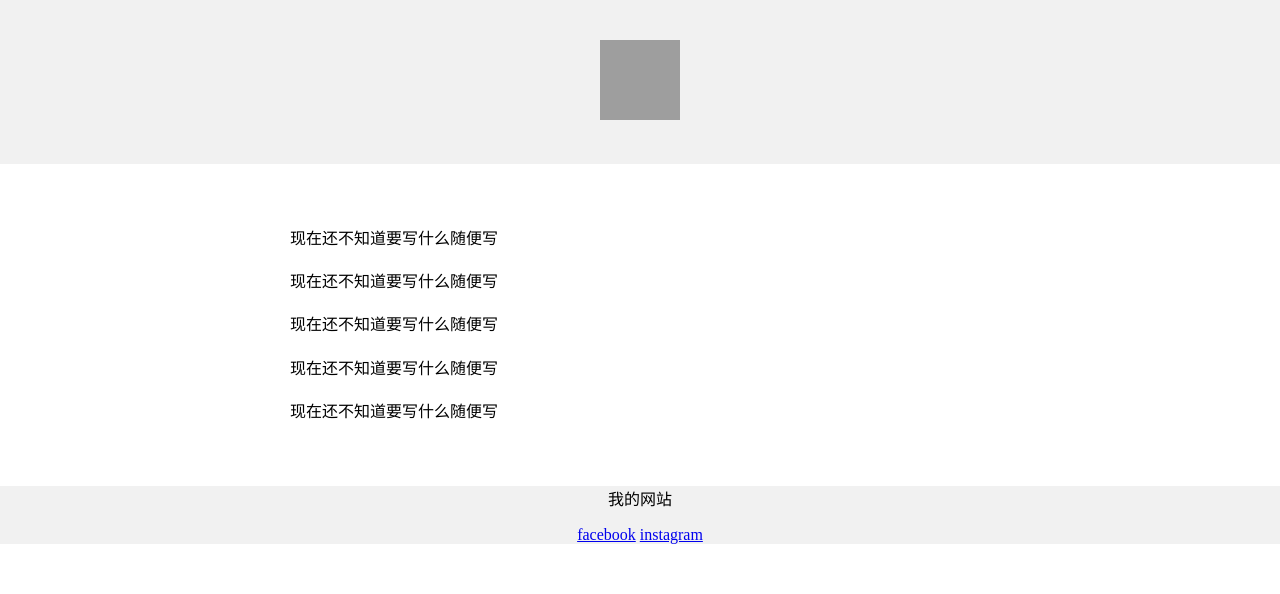
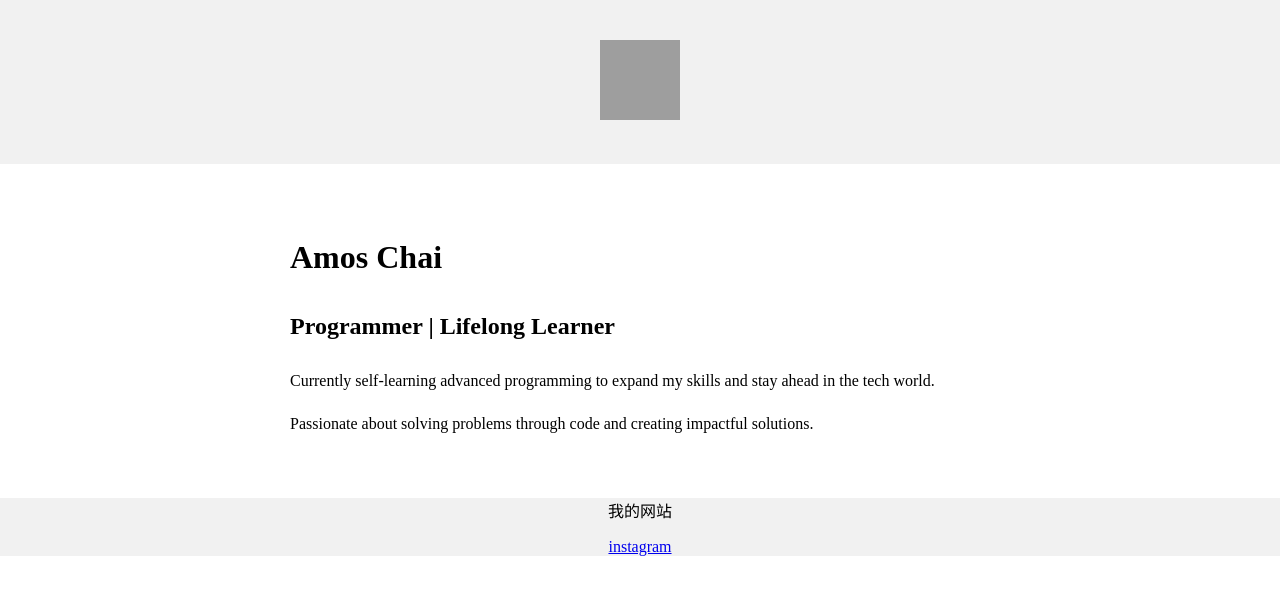
Before and after one commit to amos-chai/moshouse, a plain HTML site: page index.html in a window 1280 px wide. Drawn offline with Linux system fonts and the light colour scheme; grey boxes are pictures that could not be loaded.

Commit message:
Update index.html

```diff
--- a/index.html
+++ b/index.html
@@ -1,8 +1,7 @@
 <!DOCTYPE html>
-<html lang="zh-CN">
-  <head>
+<html lang="zh-CN"><head>
     <meta charset="utf-8">
-    <meta name="viewport" content="width=device-width, initial-scale=1" />
+    <meta name="viewport" content="width=device-width, initial-scale=1">
     <title>看什么看</title>
     <style>
       body {
@@ -16,7 +15,7 @@
     text-align:center;
     padding:40px
     ">
-      <img src="https://scontent.fmkz1-1.fna.fbcdn.net/v/t39.30808-6/454946687_26767979529467248_2121204705720384486_n.jpg?_nc_cat=107&ccb=1-7&_nc_sid=6ee11a&_nc_ohc=t9C8DHIFyLUQ7kNvgFlLhrG&_nc_zt=23&_nc_ht=scontent.fmkz1-1.fna&_nc_gid=AAEoW8QLE6GEaXYFK8vHQzA&oh=00_AYCe25mfNDLRz6yCkImM7JJVwbi-J-PsXPdSrTwRq2UJGw&oe=6784FB70" alt="头像" width="80px" height="80px">
+      <img src="https://scontent.fmkz1-1.fna.fbcdn.net/v/t39.30808-6/454946687_26767979529467248_2121204705720384486_n.jpg?_nc_cat=107&amp;ccb=1-7&amp;_nc_sid=6ee11a&amp;_nc_ohc=t9C8DHIFyLUQ7kNvgFlLhrG&amp;_nc_zt=23&amp;_nc_ht=scontent.fmkz1-1.fna&amp;_nc_gid=AAEoW8QLE6GEaXYFK8vHQzA&amp;oh=00_AYCe25mfNDLRz6yCkImM7JJVwbi-J-PsXPdSrTwRq2UJGw&amp;oe=6784FB70" alt="头像" width="80px" height="80px">
     </div>
     <div style="
     max-width:700px;
@@ -24,11 +23,16 @@
     padding:15px;
     line-height:1.7;
     ">
-      <p>现在还不知道要写什么随便写</p>
-      <p>现在还不知道要写什么随便写</p>
-      <p>现在还不知道要写什么随便写</p>
-      <p>现在还不知道要写什么随便写</p>
-      <p>现在还不知道要写什么随便写</p>
+          <div class="card">
+        <h1>Amos Chai</h1>
+        <h2>Programmer | Lifelong Learner</h2>
+        <p>Currently self-learning advanced programming to expand my skills and stay ahead in the tech world.</p>
+        <p>Passionate about solving problems through code and creating impactful solutions.</p>
+    </div>
+
+
+
+
     </div>
     <div style="
     background-color: #f1f1f1;
@@ -37,9 +41,9 @@
     font-size:12px
     ">
     <p>我的网站</p>
-    <a href=https://www.facebook.com/heipi1994>facebook</a>
-    <a href=https://www.instagram.com/chaijianhow/>instagram</a
-    >
+
+    <a href="https://www.instagram.com/chaijianhow/">instagram</a>
     </div>
-  </body>
-</html>
+
+
+</body></html>
```
